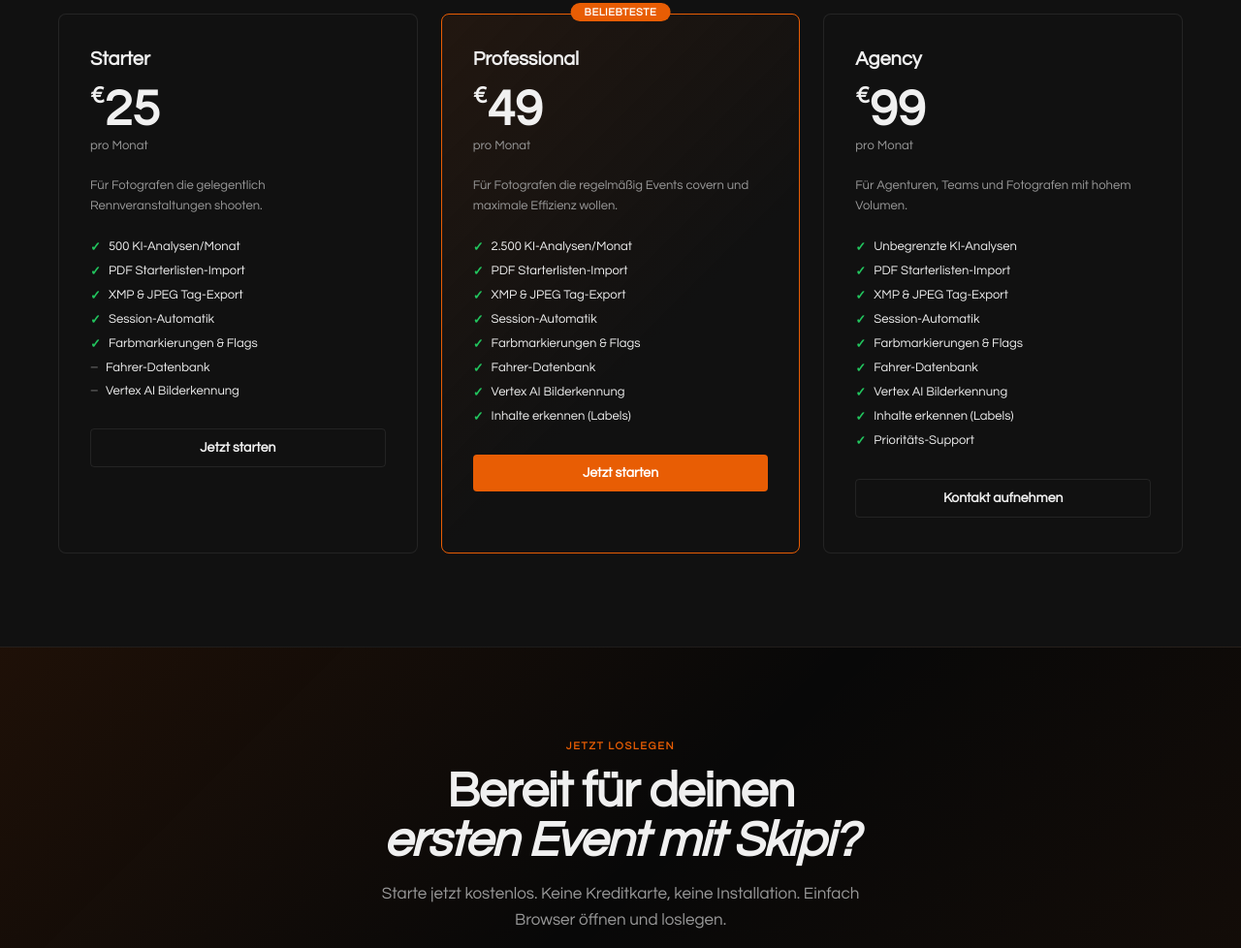
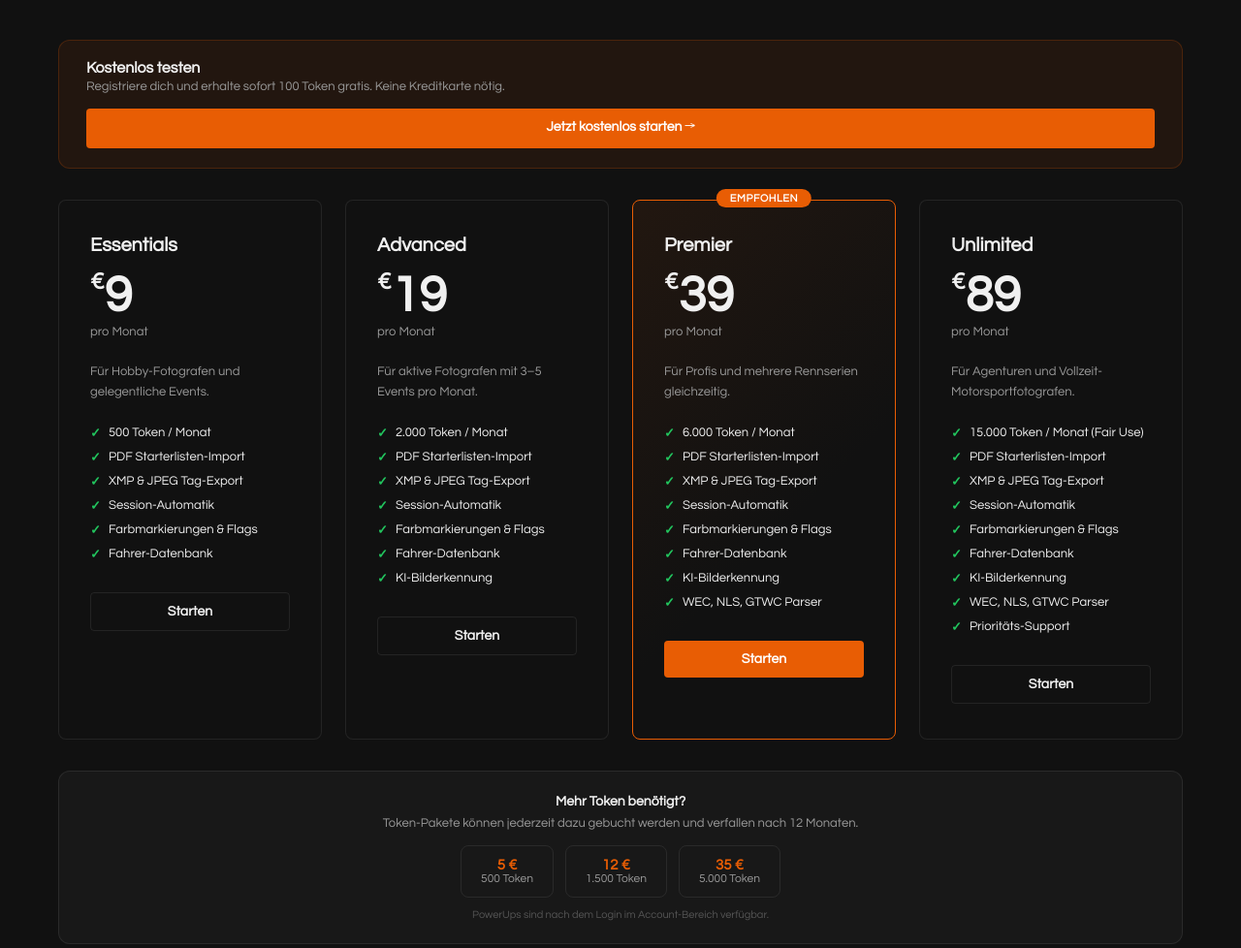
Before and after one commit to axelweichert/skipi-landing, a website: page public/index.html in a window 1280 px wide. Shown: the part 5186-6164 px from the top of the page at 97% size. Drawn offline with Linux system fonts and the light colour scheme.

Commit message:
v1.2.0 – Pricing: echte Pläne (Essentials/Advanced/Premier/Unlimited), Tryout Banner, PowerUp Sektion

```diff
--- a/package.json
+++ b/package.json
@@ -1,6 +1,6 @@
 {
   "name": "skipi-landing",
-  "version": "1.1.6",
+  "version": "1.2.0",
   "private": true,
   "scripts": {
     "deploy": "wrangler deploy"
--- a/public/index.html
+++ b/public/index.html
@@ -621,61 +621,113 @@
   <div class="container">
     <div class="section-label">Preise</div>
     <h2>Einfache,<br>faire Preise</h2>
-    <p class="section-sub">Monatlich kündbar. Keine versteckten Kosten. KI-Analysen inklusive.</p>
-    <div class="pricing-grid">
+    <p class="section-sub">Monatlich kündbar. Keine versteckten Kosten. Starte kostenlos mit 100 Token.</p>
+
+    <!-- Tryout Banner -->
+    <div style="background:rgba(232,93,4,.08);border:1px solid rgba(232,93,4,.2);border-radius:12px;padding:20px 28px;margin-bottom:32px;display:flex;align-items:center;justify-content:space-between;flex-wrap:wrap;gap:16px">
+      <div>
+        <div style="font-size:16px;font-weight:800;margin-bottom:4px">Kostenlos testen</div>
+        <div style="font-size:13px;color:var(--text2)">Registriere dich und erhalte sofort 100 Token gratis. Keine Kreditkarte nötig.</div>
+      </div>
+      <a href="https://app.skipi.cloud/login" class="btn-pricing primary" style="white-space:nowrap">Jetzt kostenlos starten →</a>
+    </div>
+
+    <div class="pricing-grid" style="grid-template-columns:repeat(4,1fr)">
+
       <div class="pricing-card">
-        <div class="pricing-name">Starter</div>
-        <div class="pricing-price"><sup>€</sup>25</div>
+        <div class="pricing-name">Essentials</div>
+        <div class="pricing-price"><sup>€</sup>9</div>
         <div class="pricing-period">pro Monat</div>
-        <div class="pricing-desc">Für Fotografen die gelegentlich Rennveranstaltungen shooten.</div>
+        <div class="pricing-desc">Für Hobby-Fotografen und gelegentliche Events.</div>
         <ul class="pricing-features">
-          <li>500 KI-Analysen/Monat</li>
-          <li>PDF Starterlisten-Import</li>
-          <li>XMP & JPEG Tag-Export</li>
-          <li>Session-Automatik</li>
-          <li>Farbmarkierungen & Flags</li>
-          <li class="no">Fahrer-Datenbank</li>
-          <li class="no">Vertex AI Bilderkennung</li>
-        </ul>
-        <a href="https://app.skipi.cloud" class="btn-pricing outline">Jetzt starten</a>
-      </div>
-      <div class="pricing-card featured">
-        <div class="pricing-popular">Beliebteste</div>
-        <div class="pricing-name">Professional</div>
-        <div class="pricing-price"><sup>€</sup>49</div>
-        <div class="pricing-period">pro Monat</div>
-        <div class="pricing-desc">Für Fotografen die regelmäßig Events covern und maximale Effizienz wollen.</div>
-        <ul class="pricing-features">
-          <li>2.500 KI-Analysen/Monat</li>
+          <li>500 Token / Monat</li>
           <li>PDF Starterlisten-Import</li>
           <li>XMP & JPEG Tag-Export</li>
           <li>Session-Automatik</li>
           <li>Farbmarkierungen & Flags</li>
           <li>Fahrer-Datenbank</li>
-          <li>Vertex AI Bilderkennung</li>
-          <li>Inhalte erkennen (Labels)</li>
         </ul>
-        <a href="https://app.skipi.cloud" class="btn-pricing primary">Jetzt starten</a>
+        <a href="https://app.skipi.cloud/login" class="btn-pricing outline">Starten</a>
       </div>
+
       <div class="pricing-card">
-        <div class="pricing-name">Agency</div>
-        <div class="pricing-price"><sup>€</sup>99</div>
+        <div class="pricing-name">Advanced</div>
+        <div class="pricing-price"><sup>€</sup>19</div>
         <div class="pricing-period">pro Monat</div>
-        <div class="pricing-desc">Für Agenturen, Teams und Fotografen mit hohem Volumen.</div>
+        <div class="pricing-desc">Für aktive Fotografen mit 3–5 Events pro Monat.</div>
         <ul class="pricing-features">
-          <li>Unbegrenzte KI-Analysen</li>
+          <li>2.000 Token / Monat</li>
           <li>PDF Starterlisten-Import</li>
           <li>XMP & JPEG Tag-Export</li>
           <li>Session-Automatik</li>
           <li>Farbmarkierungen & Flags</li>
           <li>Fahrer-Datenbank</li>
-          <li>Vertex AI Bilderkennung</li>
-          <li>Inhalte erkennen (Labels)</li>
+          <li>KI-Bilderkennung</li>
+        </ul>
+        <a href="https://app.skipi.cloud/login" class="btn-pricing outline">Starten</a>
+      </div>
+
+      <div class="pricing-card featured">
+        <div class="pricing-popular">Empfohlen</div>
+        <div class="pricing-name">Premier</div>
+        <div class="pricing-price"><sup>€</sup>39</div>
+        <div class="pricing-period">pro Monat</div>
+        <div class="pricing-desc">Für Profis und mehrere Rennserien gleichzeitig.</div>
+        <ul class="pricing-features">
+          <li>6.000 Token / Monat</li>
+          <li>PDF Starterlisten-Import</li>
+          <li>XMP & JPEG Tag-Export</li>
+          <li>Session-Automatik</li>
+          <li>Farbmarkierungen & Flags</li>
+          <li>Fahrer-Datenbank</li>
+          <li>KI-Bilderkennung</li>
+          <li>WEC, NLS, GTWC Parser</li>
+        </ul>
+        <a href="https://app.skipi.cloud/login" class="btn-pricing primary">Starten</a>
+      </div>
+
+      <div class="pricing-card">
+        <div class="pricing-name">Unlimited</div>
+        <div class="pricing-price"><sup>€</sup>89</div>
+        <div class="pricing-period">pro Monat</div>
+        <div class="pricing-desc">Für Agenturen und Vollzeit-Motorsportfotografen.</div>
+        <ul class="pricing-features">
+          <li>15.000 Token / Monat (Fair Use)</li>
+          <li>PDF Starterlisten-Import</li>
+          <li>XMP & JPEG Tag-Export</li>
+          <li>Session-Automatik</li>
+          <li>Farbmarkierungen & Flags</li>
+          <li>Fahrer-Datenbank</li>
+          <li>KI-Bilderkennung</li>
+          <li>WEC, NLS, GTWC Parser</li>
           <li>Prioritäts-Support</li>
         </ul>
-        <a href="mailto:info@skipi.cloud" class="btn-pricing outline">Kontakt aufnehmen</a>
+        <a href="https://app.skipi.cloud/login" class="btn-pricing outline">Starten</a>
       </div>
+
     </div>
+
+    <!-- PowerUp -->
+    <div style="margin-top:32px;text-align:center;padding:24px;background:rgba(255,255,255,.03);border:1px solid var(--border);border-radius:12px">
+      <div style="font-size:14px;font-weight:700;margin-bottom:8px">Mehr Token benötigt?</div>
+      <div style="font-size:13px;color:var(--text2);margin-bottom:16px">Token-Pakete können jederzeit dazu gebucht werden und verfallen nach 12 Monaten.</div>
+      <div style="display:flex;justify-content:center;gap:12px;flex-wrap:wrap">
+        <div style="padding:12px 20px;background:var(--dark1);border:1px solid var(--border);border-radius:8px;font-size:12px">
+          <div style="font-weight:800;font-size:15px;color:var(--orange)">5 €</div>
+          <div style="color:var(--text2)">500 Token</div>
+        </div>
+        <div style="padding:12px 20px;background:var(--dark1);border:1px solid var(--border);border-radius:8px;font-size:12px">
+          <div style="font-weight:800;font-size:15px;color:var(--orange)">12 €</div>
+          <div style="color:var(--text2)">1.500 Token</div>
+        </div>
+        <div style="padding:12px 20px;background:var(--dark1);border:1px solid var(--border);border-radius:8px;font-size:12px">
+          <div style="font-weight:800;font-size:15px;color:var(--orange)">35 €</div>
+          <div style="color:var(--text2)">5.000 Token</div>
+        </div>
+      </div>
+      <div style="margin-top:12px;font-size:11px;color:var(--text3)">PowerUps sind nach dem Login im Account-Bereich verfügbar.</div>
+    </div>
+
   </div>
 </section>
 
```
